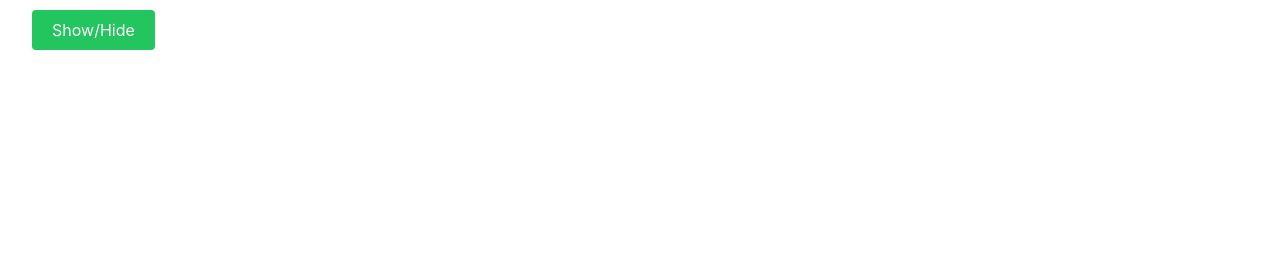
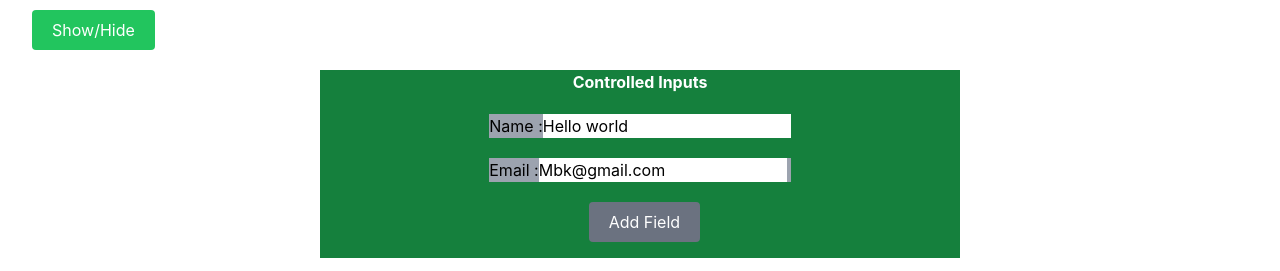
Before and after one commit to Mbk15/react-formik, a React (Create React App) app: page / in a window 1280 px wide. Shown: the part 2722-2993 px from the top of the page. Before the commit the page ends 2792 px from the top, so only its background shows below. Built offline with nearby package versions, Linux system fonts and the light colour scheme; no server answers.

Commit message:
controlled Inputs with state management

```diff
--- /dev/null
+++ b/src/AdvancedReact/Forms/ControlledInputs.tsx
@@ -0,0 +1,52 @@
+import React, { useState } from "react";
+
+const ControlledInputs = () => {
+  const [firstName, setFirstname] = useState("Hello world");
+  const [email, setEmail] = useState("Mbk@gmail.com");
+  const handleSubmit = (e: any) => {
+    e.preventDefault();
+    console.log("Form Submitted");
+    console.log(firstName);
+  };
+  return (
+    <>
+      <article className="bg-green-700  mx-auto my-4 flex items-center justify-center w-1/2">
+        <form onSubmit={handleSubmit}>
+          <h1 className="text-white text-center font-bold ">
+            Controlled Inputs
+          </h1>
+          <div className="my-5 bg-gray-400 mx-4">
+            <label htmlFor="firstName"> Name :</label>
+            <input
+              type="text"
+              id="firstName"
+              name="firstName"
+              value={firstName}
+              onChange={(e) => setFirstname(e.target.value)}
+            />
+          </div>
+          <div className="my-5 bg-gray-400 mx-4">
+            <label htmlFor="email"> Email :</label>
+            <input
+              type="text"
+              id="email"
+              name="email"
+              value={email}
+              onChange={(e) => setEmail(e.target.value)}
+            />
+          </div>
+          <div className="w-1/2 mx-auto my-4">
+            <button
+              type="submit"
+              className="bg-gray-500 px-5 py-2 rounded text-center flex justify-center text-white ml-8"
+            >
+              Add Field
+            </button>
+          </div>
+        </form>
+      </article>
+    </>
+  );
+};
+
+export default ControlledInputs;
--- a/src/index.tsx
+++ b/src/index.tsx
@@ -13,6 +13,7 @@ import UseEffectFetchData from "./AdvancedReact/useEffect/UseEffectFetchData";
 import MultipleReturns from "./AdvancedReact/Conditional Rendering/MultipleReturns";
 import ShortCircuit from "./AdvancedReact/Conditional Rendering/ShortCircuit";
 import ShowHide from "./AdvancedReact/Conditional Rendering/ShowHide";
+import ControlledInputs from "./AdvancedReact/Forms/ControlledInputs";
 ReactDOM.render(
   <React.StrictMode>
     <Booklist />
@@ -26,6 +27,7 @@ ReactDOM.render(
     <MultipleReturns />
     <ShortCircuit />
     <ShowHide />
+    <ControlledInputs />
     {/* <ButtonUi message="Alhamdulillah" /> */}
     {/* <CardUI /> */}
   </React.StrictMode>,
```
